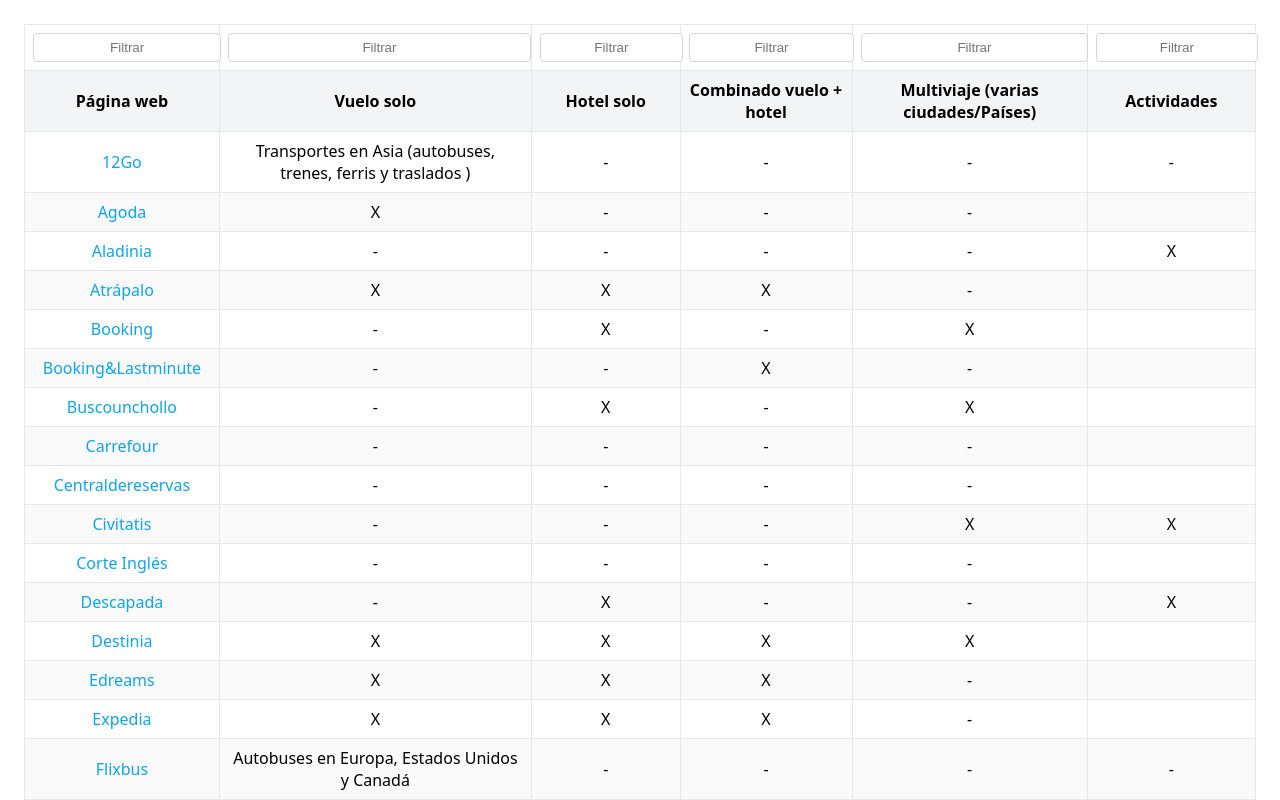
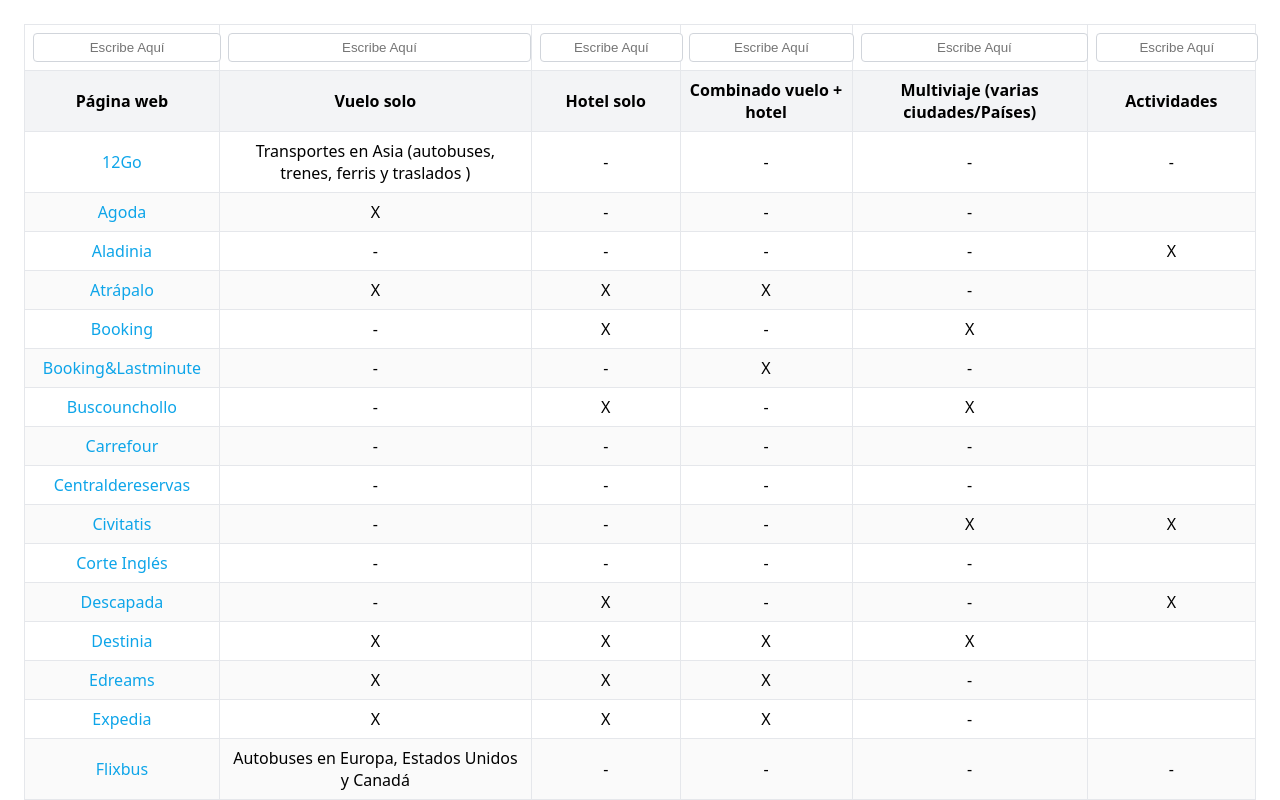
Before and after one commit to envidiaviajeradelamala/Precios-web, a plain HTML site: page Precios web.html in a window 1280 px wide. Shown: the top 800 px of the page. Drawn offline with Linux system fonts and the light colour scheme.

Commit message:
Add files via upload

```diff
--- a/Precios web.html
+++ b/Precios web.html
@@ -3,7 +3,7 @@
 <head>
 <meta charset="utf-8" />
 <meta name="viewport" content="width=device-width, initial-scale=1" />
-<title>Precios (v11)</title>
+<title>Precios web</title>
 <style>
   body { font-family: system-ui, -apple-system, Segoe UI, Roboto, Ubuntu, Cantarell, Noto Sans, "Helvetica Neue", Arial, "Apple Color Emoji", "Segoe UI Emoji"; margin: 1.5rem; }
   table { width: 100%; border-collapse: collapse; table-layout: auto; }
@@ -30,11 +30,9 @@ function filterTable(colIndex, query) {
 </script>
 </head>
 <body>
-
-
 <table id="prices">
   <thead>
-    <tr class="filters"><th><input type="text" placeholder="Filtrar" oninput="filterTable(0, this.value)"/></th><th><input type="text" placeholder="Filtrar" oninput="filterTable(1, this.value)"/></th><th><input type="text" placeholder="Filtrar" oninput="filterTable(2, this.value)"/></th><th><input type="text" placeholder="Filtrar" oninput="filterTable(3, this.value)"/></th><th><input type="text" placeholder="Filtrar" oninput="filterTable(4, this.value)"/></th><th><input type="text" placeholder="Filtrar" oninput="filterTable(5, this.value)"/></th></tr>
+    <tr class="filters"><th><input type="text" placeholder="Escribe Aquí" oninput="filterTable(0, this.value)"/></th><th><input type="text" placeholder="Escribe Aquí" oninput="filterTable(1, this.value)"/></th><th><input type="text" placeholder="Escribe Aquí" oninput="filterTable(2, this.value)"/></th><th><input type="text" placeholder="Escribe Aquí" oninput="filterTable(3, this.value)"/></th><th><input type="text" placeholder="Escribe Aquí" oninput="filterTable(4, this.value)"/></th><th><input type="text" placeholder="Escribe Aquí" oninput="filterTable(5, this.value)"/></th></tr>
     <tr><th>Página web</th><th>Vuelo solo</th><th>Hotel solo</th><th>Combinado vuelo + hotel</th><th>Multiviaje (varias ciudades/Países)</th><th>Actividades</th></tr>
   </thead>
   <tbody>
```
